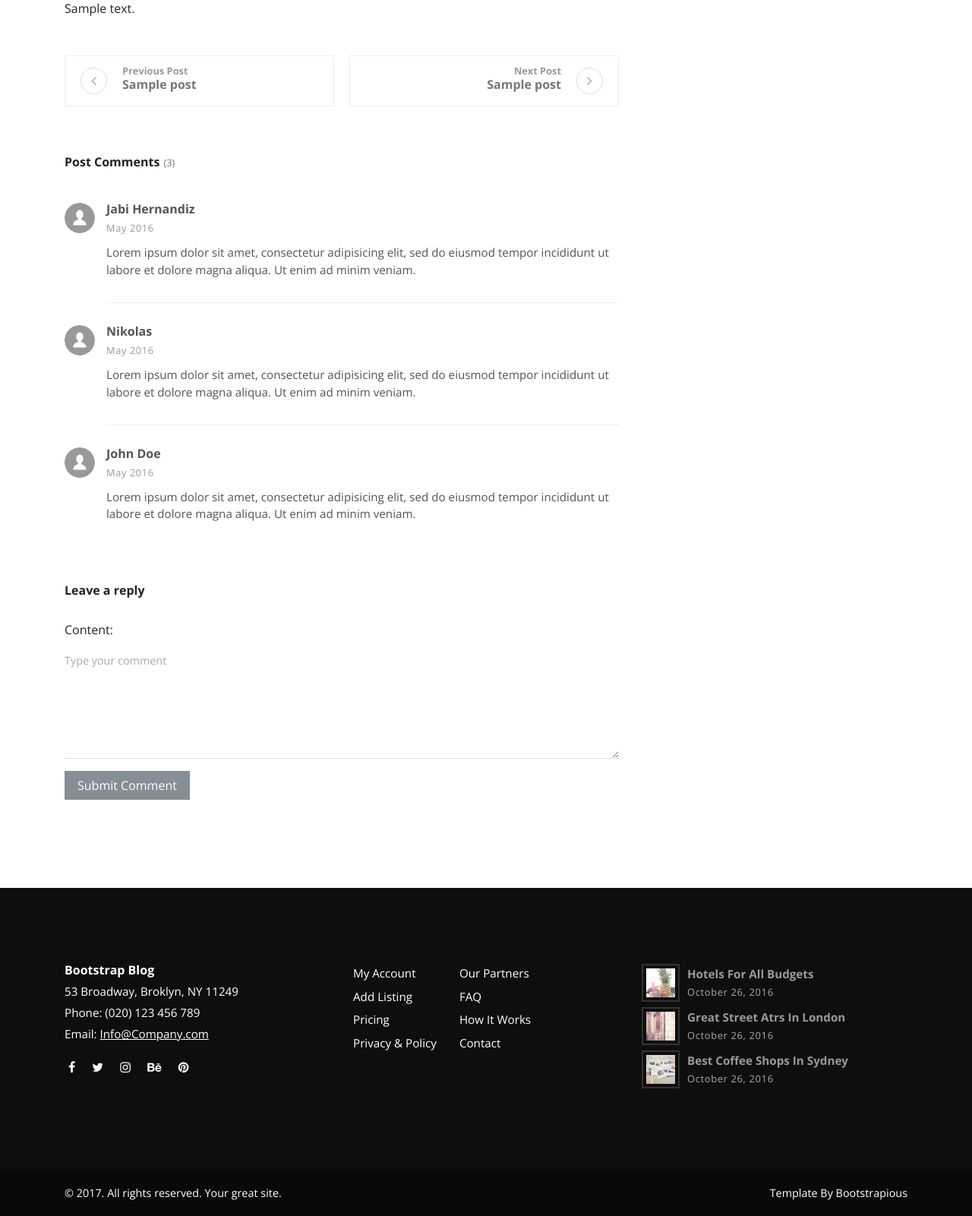
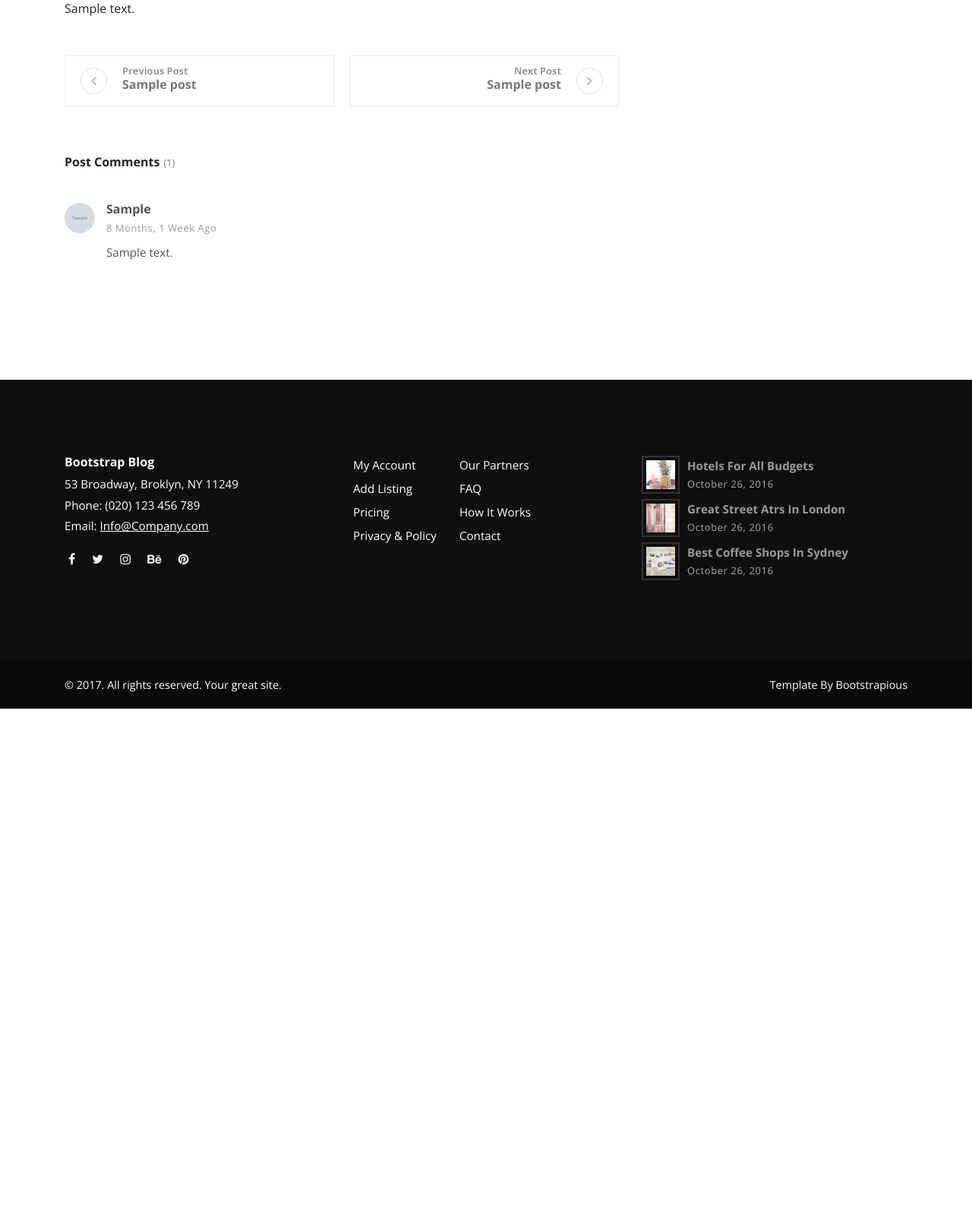
Before and after one commit to ArtusU/ecfblog, a Django app: page /post/1/ in a window 1280 px wide. Shown: the part 875-2476 px from the top of the page at 76% size. After the commit the page ends 1808 px from the top, so only its background shows below. Run offline with Django 3.2, Linux system fonts and the light colour scheme; tables that the repository leaves empty hold one stand-in row (values such as "Sample post"); grey boxes marked "Sample" are stand-in pictures; some libraries are stand-ins or nearby versions.

Commit message:
post comment section

```diff
--- a/posts/models.py
+++ b/posts/models.py
@@ -44,11 +44,16 @@ class Post(models.Model):
             'id': self.id
         })
 
+
+    @property
+    def get_comments(self):
+        return self.comments.all().order_by('-timestamp')
+
 class Comment(models.Model):
-    user = models.OneToOneField(User, on_delete=models.CASCADE)
+    user = models.ForeignKey(User, on_delete=models.CASCADE)
     timestamp = models.DateTimeField(auto_now_add=True)
     content = models.TextField()
-    post = models.ForeignKey(Post, on_delete=models.CASCADE)
+    post = models.ForeignKey(Post, related_name='comments', on_delete=models.CASCADE)
 
     def __str__(self):
         return self.user.username
--- a/posts/views.py
+++ b/posts/views.py
@@ -1,6 +1,6 @@
 from django.db.models import Count, Q
 from django.core.paginator import Paginator, EmptyPage, PageNotAnInteger
-from django.shortcuts import render, get_object_or_404
+from django.shortcuts import render, get_object_or_404, redirect, reverse
 from .forms import CommentForm
 from .models import Post
 from marketing.models import Signup
@@ -78,6 +78,10 @@ def post(request, id):
             form.instance.user = request.user
             form.instance.post = post
             form.save()
+            return redirect(reverse("post-detail", kwargs={
+                'id': post.id
+            }))
+
 
     context = {
         'form': form,
--- a/templates/post.html
+++ b/templates/post.html
@@ -58,42 +58,28 @@
                 </div>
                 <div class="post-comments">
                   <header>
-                    <h3 class="h6">Post Comments<span class="no-of-comments">(3)</span></h3>
+                    <h3 class="h6">Post Comments<span class="no-of-comments">({{ post.comments.count }})</span></h3>
                   </header>
+                  {% for comment in post.get_comments %}
                   <div class="comment">
                     <div class="comment-header d-flex justify-content-between">
                       <div class="user d-flex align-items-center">
-                        <div class="image"><img src="{% static 'img/user.svg' %}" alt="..." class="img-fluid rounded-circle"></div>
-                        <div class="title"><strong>Jabi Hernandiz</strong><span class="date">May 2016</span></div>
+                        <div class="image">
+                          {% if comment.user.author %}
+                          <img src="{{ comment.user.author.profile_picture.url }}" alt="..." class="img-fluid rounded-circle"></div>
+                          {% else %}
+                          <img src="{% static 'img/user.svg' %}" alt="..." class="img-fluid rounded-circle"></div>
+                          {% endif %}
+                        <div class="title"><strong>{{ comment.user.username }}</strong><span class="date">{{ comment.timestamp|timesince }} ago</span></div>
                       </div>
                     </div>
                     <div class="comment-body">
-                      <p>Lorem ipsum dolor sit amet, consectetur adipisicing elit, sed do eiusmod tempor incididunt ut labore et dolore magna aliqua. Ut enim ad minim veniam.</p>
+                      <p>{{ comment.content }}</p>
                     </div>
                   </div>
-                  <div class="comment">
-                    <div class="comment-header d-flex justify-content-between">
-                      <div class="user d-flex align-items-center">
-                        <div class="image"><img src="{% static 'img/user.svg' %}" alt="..." class="img-fluid rounded-circle"></div>
-                        <div class="title"><strong>Nikolas</strong><span class="date">May 2016</span></div>
-                      </div>
-                    </div>
-                    <div class="comment-body">
-                      <p>Lorem ipsum dolor sit amet, consectetur adipisicing elit, sed do eiusmod tempor incididunt ut labore et dolore magna aliqua. Ut enim ad minim veniam.</p>
-                    </div>
-                  </div>
-                  <div class="comment">
-                    <div class="comment-header d-flex justify-content-between">
-                      <div class="user d-flex align-items-center">
-                        <div class="image"><img src="{% static 'img/user.svg' %}" alt="..." class="img-fluid rounded-circle"></div>
-                        <div class="title"><strong>John Doe</strong><span class="date">May 2016</span></div>
-                      </div>
-                    </div>
-                    <div class="comment-body">
-                      <p>Lorem ipsum dolor sit amet, consectetur adipisicing elit, sed do eiusmod tempor incididunt ut labore et dolore magna aliqua. Ut enim ad minim veniam.</p>
-                    </div>
-                  </div>
+                  {% endfor %}
                 </div>
+                {% if request.user.is_authenticated %}
                 <div class="add-comment">
                   <header>
                     <h3 class="h6">Leave a reply</h3>
@@ -110,6 +96,7 @@
                     </div>
                   </form>
                 </div>
+                {% endif %}
               </div>
             </div>
           </div>
```
Also changed, not shown: posts/migrations/0007_comment.py (added), posts/migrations/0008_auto_20200910_1120.py (added).
